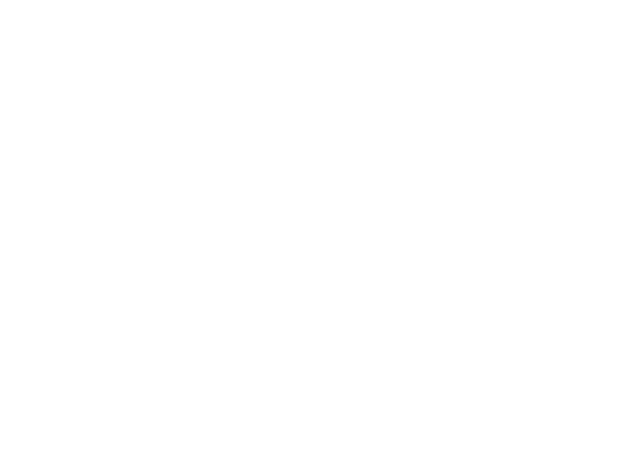
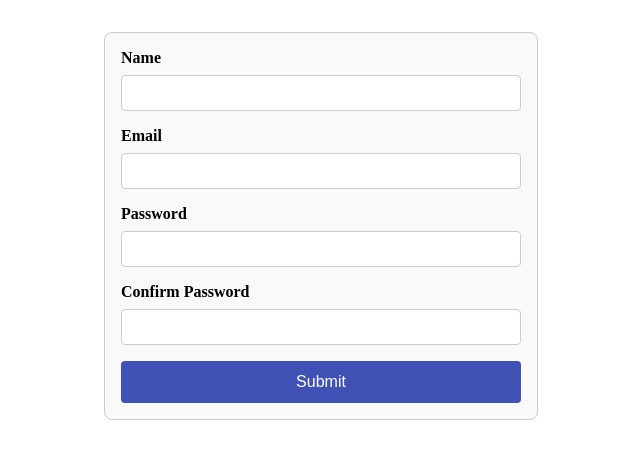
Before and after one commit to bishtmanish739/indpro-frontend-ecommerece, an Angular app: page /question-2 in a window 1280 px wide. Before the commit this address led to /. Shown: the top 458 px of the page, without its empty margins (319-959 px from the left). Built offline with nearby package versions, Linux system fonts and the light colour scheme.

Commit message:
question -2 added

```diff
--- a/src/app/app-routing.module.ts
+++ b/src/app/app-routing.module.ts
@@ -5,6 +5,7 @@
 import { ProductComponent } from './product/product.component';
 import { CartComponent } from './cart/cart.component';
 import { Question1Component } from './question-1/question-1.component';
+import { Question2Component } from './question-2/question-2.component';
 
 const routes: Routes = [
 
@@ -12,7 +13,9 @@
   {path:'register',component:RegisterComponent},
   { path: 'products', component: ProductComponent },
   { path: 'cart', component: CartComponent },
-  {path:'question-1',component:Question1Component}
+  {path:'question-1',component:Question1Component},
+  {path:'question-2',component:Question2Component}
+
 
 ];
 
--- a/src/app/app.module.ts
+++ b/src/app/app.module.ts
@@ -10,6 +10,7 @@
 import { CartComponent } from './cart/cart.component';
 import { HttpClientModule } from '@angular/common/http';
 import { Question1Component } from './question-1/question-1.component';
+import { Question2Component } from './question-2/question-2.component';
 
 @NgModule({
   declarations: [
@@ -18,7 +19,8 @@
     RegisterComponent,
     ProductComponent,
     CartComponent,
-    Question1Component
+    Question1Component,
+    Question2Component
   ],
   imports: [
     BrowserModule,
--- /dev/null
+++ b/src/app/question-2/question-2.component.css
@@ -0,0 +1,53 @@
+.form-container {
+    max-width: 400px;
+    margin: 2rem auto;
+    padding: 1rem;
+    border: 1px solid #ccc;
+    border-radius: 8px;
+    background-color: #f9f9f9;
+  }
+
+  .form-group {
+    margin-bottom: 1rem;
+
+    label {
+      display: block;
+      margin-bottom: 0.5rem;
+      font-weight: bold;
+    }
+
+    input {
+      width: 100%;
+      padding: 0.5rem;
+      border: 1px solid #ccc;
+      border-radius: 4px;
+      font-size: 1rem;
+      box-sizing: border-box;
+    }
+
+    input.is-invalid {
+      border-color: red;
+    }
+
+    .error-message {
+      color: red;
+      font-size: 0.875rem;
+      margin-top: 0.25rem;
+    }
+  }
+
+  button {
+    display: block;
+    width: 100%;
+    padding: 0.75rem;
+    background-color: #3f51b5;
+    color: white;
+    font-size: 1rem;
+    border: none;
+    border-radius: 4px;
+    cursor: pointer;
+  }
+
+  button:disabled {
+    background-color: #ccc;
+  }
--- /dev/null
+++ b/src/app/question-2/question-2.component.html
@@ -0,0 +1,69 @@
+<div class="form-container">
+  <form [formGroup]="form" (ngSubmit)="onSubmit()">
+
+    <!-- Name Field -->
+    <div class="form-group">
+      <label for="name">Name</label>
+      <input
+        id="name"
+        type="text"
+        formControlName="name"
+        [ngClass]="{ 'is-invalid': form.get('name')?.invalid && (form.get('name')?.dirty || form.get('name')?.touched) }"
+      />
+      <div *ngIf="form.get('name')?.errors?.['required'] && (form.get('name')?.dirty || form.get('name')?.touched)" class="error-message">
+        Name is required.
+      </div>
+    </div>
+
+    <!-- Email Field -->
+    <div class="form-group">
+      <label for="email">Email</label>
+      <input
+        id="email"
+        type="email"
+        formControlName="email"
+        [ngClass]="{ 'is-invalid': form.get('email')?.invalid && (form.get('email')?.dirty || form.get('email')?.touched) }"
+      />
+      <div *ngIf="form.get('email')?.errors?.['required'] && (form.get('email')?.dirty || form.get('email')?.touched)" class="error-message">
+        Email is required.
+      </div>
+      <div *ngIf="form.get('email')?.errors?.['email'] && (form.get('email')?.dirty || form.get('email')?.touched)" class="error-message">
+        Enter a valid email address.
+      </div>
+    </div>
+
+    <!-- Password Field -->
+    <div class="form-group">
+      <label for="password">Password</label>
+      <input
+        id="password"
+        type="password"
+        formControlName="password"
+        [ngClass]="{ 'is-invalid': form.get('password')?.invalid && (form.get('password')?.dirty || form.get('password')?.touched) }"
+      />
+      <div *ngIf="form.get('password')?.errors?.['required'] && (form.get('password')?.dirty || form.get('password')?.touched)" class="error-message">
+        Password is required.
+      </div>
+      <div *ngIf="form.get('password')?.errors?.['minlength'] && (form.get('password')?.dirty || form.get('password')?.touched)" class="error-message">
+        Password must be at least 8 characters long.
+      </div>
+    </div>
+
+    <!-- Confirm Password Field -->
+    <div class="form-group">
+      <label for="confirmPassword">Confirm Password</label>
+      <input
+        id="confirmPassword"
+        type="password"
+        formControlName="confirmPassword"
+        [ngClass]="{ 'is-invalid': form.get('confirmPassword')?.invalid && (form.get('confirmPassword')?.dirty || form.get('confirmPassword')?.touched) }"
+      />
+      <div *ngIf="form.hasError('passwordMismatch') && (form.get('confirmPassword')?.dirty || form.get('confirmPassword')?.touched)" class="error-message">
+        Passwords do not match.
+      </div>
+    </div>
+
+    <!-- Submit Button (Always Enabled) -->
+    <button type="submit">Submit</button>
+  </form>
+</div>
--- /dev/null
+++ b/src/app/question-2/question-2.component.ts
@@ -0,0 +1,42 @@
+import { Component } from '@angular/core';
+import { FormBuilder, FormGroup, Validators } from '@angular/forms';
+
+@Component({
+  selector: 'app-question-2',
+  templateUrl: './question-2.component.html',
+  styleUrls: ['./question-2.component.css']
+})
+export class Question2Component {
+  form: FormGroup;
+
+  constructor(private fb: FormBuilder) {
+    this.form = this.fb.group({
+      name: ['', Validators.required],
+      email: ['', [Validators.required, Validators.email]],
+      password: ['', [Validators.required, Validators.minLength(8)]],
+      confirmPassword: ['', Validators.required]
+    }, { validator: this.passwordMatchValidator });
+
+    // Trigger validation check when password or confirmPassword changes
+    this.form.get('password')?.valueChanges.subscribe(() => {
+      this.form.get('confirmPassword')?.updateValueAndValidity();
+    });
+  }
+
+  // Custom validator to check if password and confirmPassword match
+  passwordMatchValidator(formGroup: FormGroup) {
+    const password = formGroup.get('password')?.value;
+    const confirmPassword = formGroup.get('confirmPassword')?.value;
+    return password === confirmPassword ? null : { passwordMismatch: true };
+  }
+
+  // Handle form submission
+  onSubmit() {
+    if (this.form.invalid) {
+      // Mark all fields as touched to trigger validation messages
+      this.form.markAllAsTouched();
+    } else {
+      console.log('Form Submitted!', this.form.value);
+    }
+  }
+}
```
Also changed, not shown: 1 other file (tests, documents, lock files or other folders).
